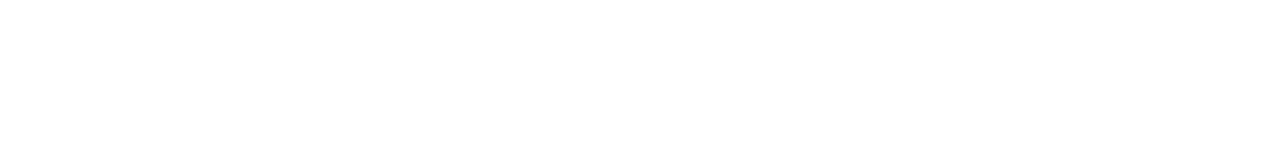
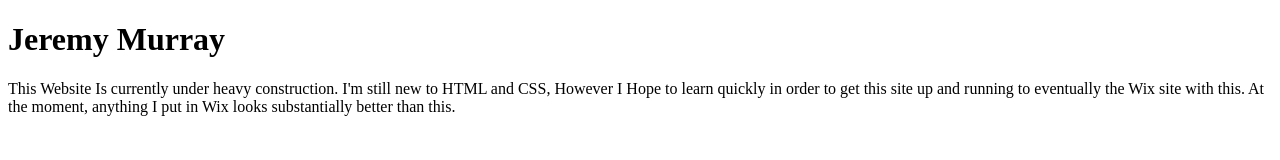
Before and after one commit to Lapras/Portfolio, a plain HTML site: page Index.html in a window 1280 px wide. Drawn offline with Linux system fonts and the light colour scheme.

Commit message:
Add files via upload

```diff
--- a/Index.html
+++ b/Index.html
@@ -4,7 +4,8 @@
 <meta charset="utf-8">
 <title>Jeremy Murray</title>
 </head>
-
 <body>
+<h1>Jeremy Murray</h1>
+<p>This Website Is currently under heavy construction. I'm still new to HTML and CSS, However I Hope to learn quickly in order to get this site up and running to eventually the Wix site with this. At the moment, anything I put in Wix looks substantially better than this.</p>
 </body>
 </html>
```
